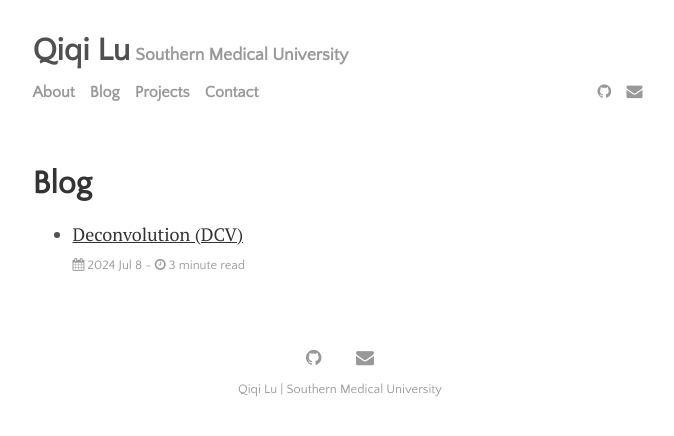
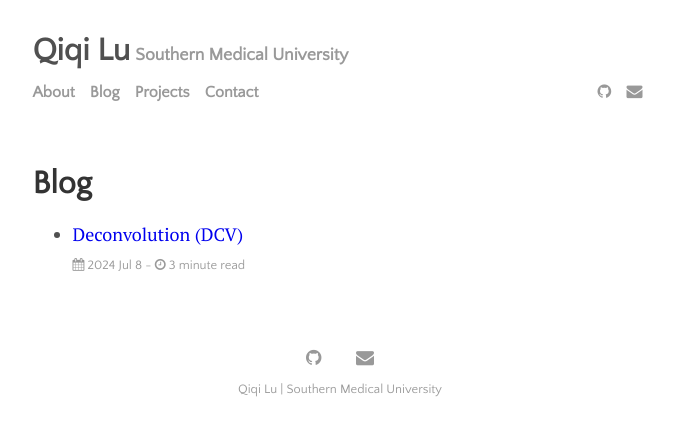
Before and after one commit to Recklexx/Recklexx.github.io, a Jekyll site: the page built from menu/blog.md, in a window 1280 px wide. Shown: the top 436 px of the page, without its empty margins (300-974 px from the left). Built offline with Jekyll 4.4.1, drawn with Linux system fonts in a browser that asks for light colours.

Commit message:
Update _base.scss

```diff
--- a/_sass/_base.scss
+++ b/_sass/_base.scss
@@ -33,8 +33,9 @@ h1, h2, h3, h4, h5, h6 {
 }
 
 a {
-  text-decoration: underline;
-  color: $dark-gray-color;
+  text-decoration: none;
+  // text-decoration: underline;
+  // color: $dark-gray-color;
 }
 
 a:hover {
```
